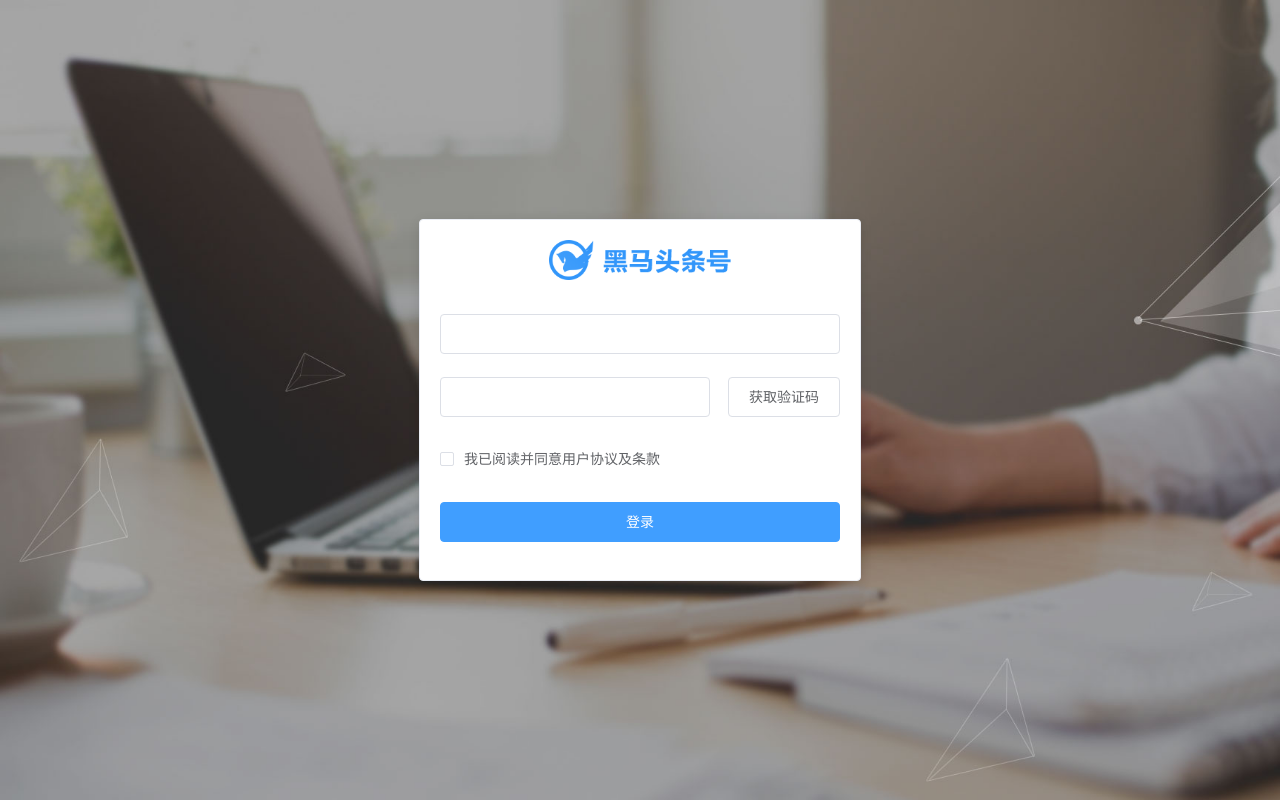
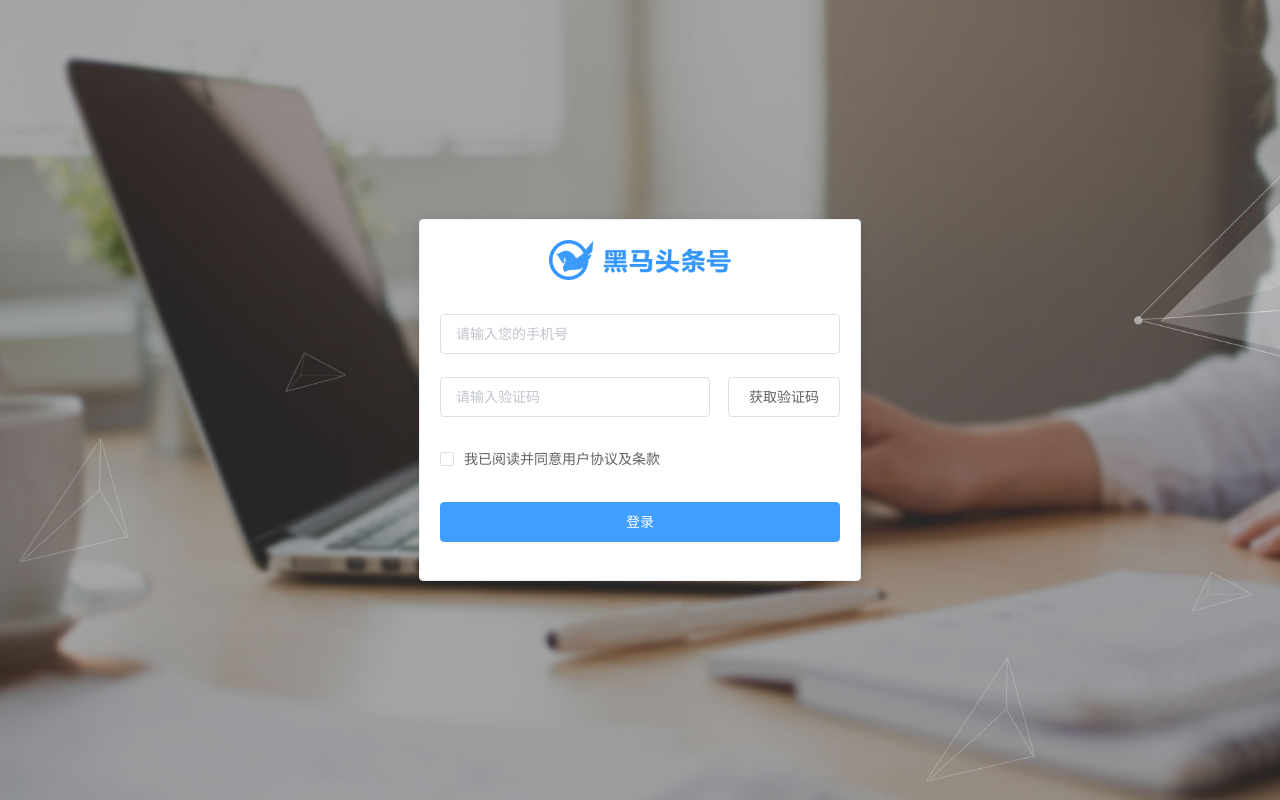
Before and after one commit to fsj5982/88toutiao, a Vue app: page /#/login in a window 1280 px wide. Built offline with nearby package versions, Linux system fonts and the light colour scheme.

Commit message:
黑马头条PC-登录模块-数据绑定及校验

```diff
--- a/src/views/login/index.vue
+++ b/src/views/login/index.vue
@@ -8,23 +8,23 @@
       <div class="title">
         <img src="../../assets/img/logo_index.png" alt="">
       </div>
-      <el-form style="margin-top:30px">
-        <el-form-item>
+      <el-form ref="formobj" style="margin-top:30px" :model="loginForm" :rules="loginRules">
+        <el-form-item prop="mobile">
           <!-- 用户名框 -->
-          <el-input></el-input>
+          <el-input v-model="loginForm.mobile" placeholder="请输入您的手机号"></el-input>
         </el-form-item>
-        <el-form-item>
+        <el-form-item prop="code">
           <!-- 验证码框 -->
-          <el-input style="width:270px"></el-input>
+          <el-input style="width:270px" v-model="loginForm.code" placeholder="请输入验证码"></el-input>
           <el-button plain style="float:right">获取验证码</el-button>
         </el-form-item>
-        <el-form-item>
+        <el-form-item prop="checked">
           <!-- 勾选同意框 -->
-          <el-checkbox>我已阅读并同意用户协议及条款</el-checkbox>
+          <el-checkbox v-model="loginForm.checked">我已阅读并同意用户协议及条款</el-checkbox>
         </el-form-item>
 
         <el-form-item>
-          <el-button type="primary" style="width:100%">登录</el-button>
+          <el-button type="primary" style="width:100%" @click="login">登录</el-button>
         </el-form-item>
       </el-form>
     </el-card>
@@ -33,7 +33,40 @@
 
 <script>
 export default {
+  data () {
+    return {
+      loginForm: {
+        mobile: '', // 手机号
+        code: '', // 验证码
+        checked: false // 是否勾选
+      },
+      loginRules: {
+        mobile: [{ required: true, message: '请输入您的手机号' }, {
+          pattern: /^1[3456789]\d{9}$/, message: '请输入正确的手机号'
+        }], // 手机号
+        code: [{ required: true, message: '请输入您的验证码' }, {
+          pattern: /^\d{6}$/, message: '请输入正确的验证码'
+        }], // 验证码
+        checked: [{ validator: function (rule, value, callback) {
+          if (value) {
+            callback()
+          } else {
+            callback(new Error('您还没有勾选用户协议'))
+          }
+        } // 是否勾选
+        }]
+      }
+    }
+  },
+  methods: {
+    login () {
+      this.$refs.formobj.validate(function (isok) {
+        if (isok) {
 
+        }
+      })
+    }
+  }
 }
 </script>
 
```
